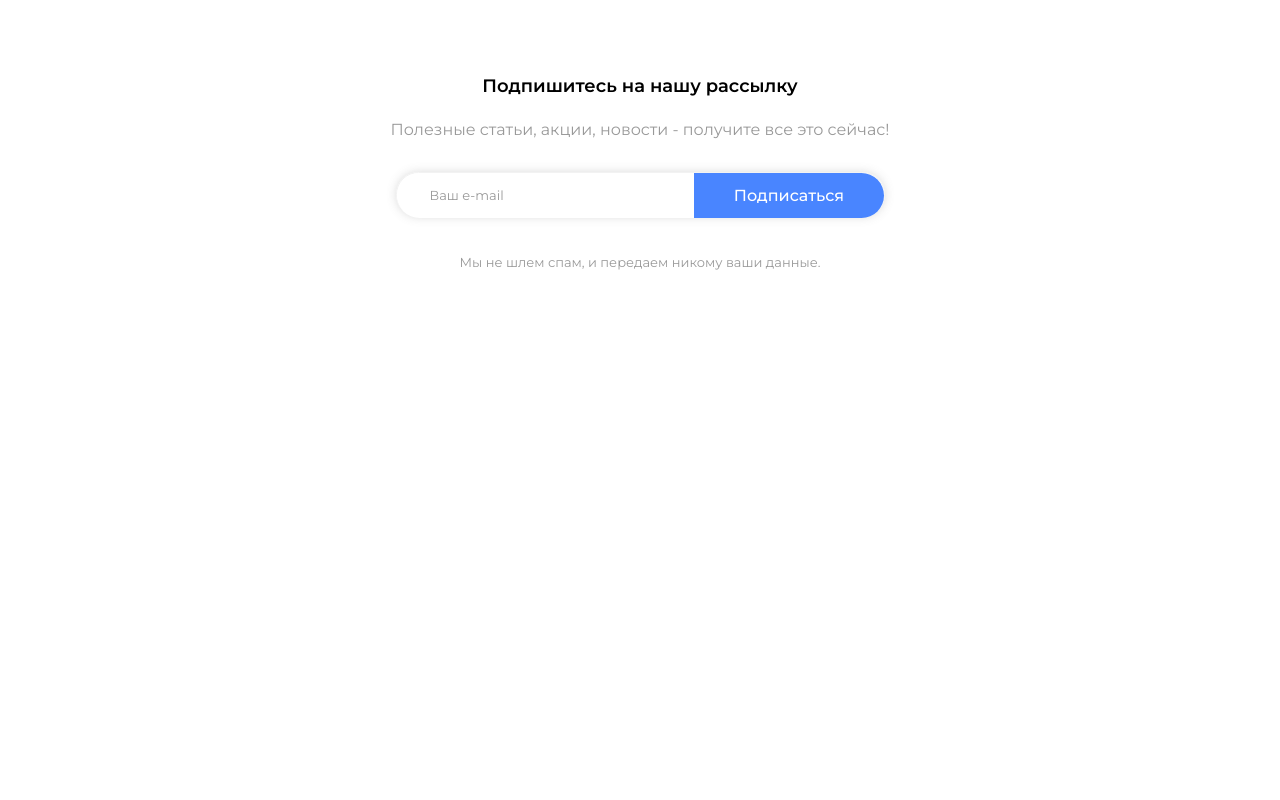
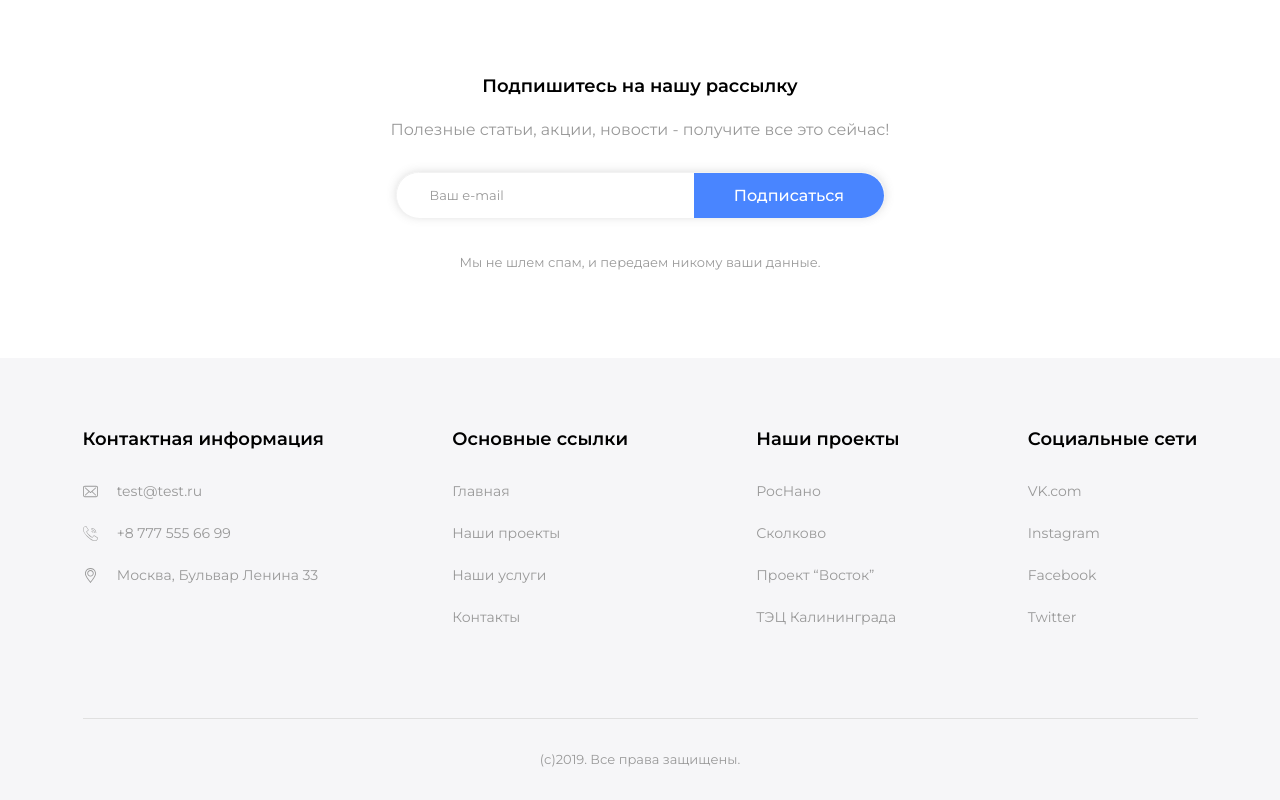
Before and after one commit to bulatovaa/Landing-Pages, a plain HTML site: page it-company-landing-page/index.html in a window 1280 px wide. Shown: the part 5019-5819 px from the top of the page. Before the commit the page ends 5377 px from the top, so only its background shows below. Drawn offline with Linux system fonts and the light colour scheme.

Commit message:
finish the project

```diff
--- a/it-company-landing-page/index.html
+++ b/it-company-landing-page/index.html
@@ -207,5 +207,81 @@
             <p class="subscribe__description">Мы не шлем спам, и передаем никому ваши данные.</p>
         </div>
     </section>
+
+    <footer class="footer">
+        <div class="container">
+            <div class="footer__content">
+                <ul class="footer__list">
+                    <li class="footer__item-title">
+                        <a href="#" class="footer__link-title">Контактная информация</a>
+                    </li>
+                    <li class="footer__item">
+                        <span class="footer__mail footer__icon"></span>
+                        <a href="mailto:test@test.ru" class="footer__link">test@test.ru</a>
+                    </li>
+                    <li class="footer__item">
+                        <span class="footer__phone footer__icon"></span>
+                        <a href="tel:89999999999" class="footer__link">+8 777 555 66 99</a>
+                    </li>
+                    <li class="footer__item">
+                        <span class="footer__navigation footer__icon"></span>
+                        <a href="#" class="footer__link">Москва, Бульвар Ленина 33</a>
+                    </li>
+                </ul>
+                <ul class="footer__list">
+                    <li class="footer__item-title">
+                        <a href="#" class="footer__link-title">Основные ссылки</a>
+                    </li>
+                    <li class="footer__item">
+                        <a href="#" class="footer__link">Главная</a>
+                    </li>
+                    <li class="footer__item">
+                        <a href="#" class="footer__link">Наши проекты</a>
+                    </li>
+                    <li class="footer__item">
+                        <a href="#" class="footer__link">Наши услуги</a>
+                    </li>
+                    <li class="footer__item">
+                        <a href="#" class="footer__link">Контакты</a>
+                    </li>
+                </ul>
+                <ul class="footer__list">
+                    <li class="footer__item-title">
+                        <a href="#" class="footer__link-title">Наши проекты</a>
+                    </li>
+                    <li class="footer__item">
+                        <a href="#" class="footer__link">РосНано</a>
+                    </li>
+                    <li class="footer__item">
+                        <a href="#" class="footer__link">Сколково</a>
+                    </li>
+                    <li class="footer__item">
+                        <a href="#" class="footer__link">Проект “Восток”</a>
+                    </li>
+                    <li class="footer__item">
+                        <a href="#" class="footer__link">ТЭЦ Калининграда</a>
+                    </li>
+                </ul>
+                <ul class="footer__list">
+                    <li class="footer__item-title">
+                        <a href="#" class="footer__link-title">Социальные сети</a>
+                    </li>
+                    <li class="footer__item">
+                        <a href="#" class="footer__link">VK.com</a>
+                    </li>
+                    <li class="footer__item">
+                        <a href="#" class="footer__link">Instagram</a>
+                    </li>
+                    <li class="footer__item">
+                        <a href="#" class="footer__link">Facebook</a>
+                    </li>
+                    <li class="footer__item">
+                        <a href="#" class="footer__link">Twitter</a>
+                    </li>
+                </ul>
+            </div>
+            <div class="footer__copyright">(с)2019. Все права защищены.</div>
+        </div>
+    </footer>
 </body>
 </html>
--- a/it-company-landing-page/style.css
+++ b/it-company-landing-page/style.css
@@ -512,3 +512,78 @@ button:active, button:focus {
     text-align: center;
     color: #999999;
 }
+
+.footer {
+    background: #F6F6F8;
+    padding: 70px 0 30px;
+}
+
+.footer__content {
+    display: flex;
+    justify-content: space-between;
+    align-items: start;
+    border-bottom: 1px solid #E0E0E0;
+    padding-bottom: 70px;
+}
+
+.footer__list {
+    list-style: none;
+}
+
+.footer__icon {
+    display: inline-block;
+    width: 15px;
+    height: 15px;
+    background: url("assets/images/icons/mail.svg");
+    margin-right: 15px;
+    vertical-align: middle;
+}
+
+.footer__mail {
+    background: url("assets/images/icons/mail.svg");
+}
+
+.footer__phone {
+    background: url("assets/images/icons/phone.svg");
+}
+
+.footer__navigation {
+    background: url("assets/images/icons/navigation.svg");
+}
+
+.footer__item-title {
+    margin-bottom: 30px;
+}
+
+.footer__item {
+    margin-bottom: 20px;
+}
+
+.footer__link-title {
+    font-weight: 600;
+    font-size: 1.8rem;
+    line-height: 2.2rem;
+    color: #000000;
+    text-decoration: none;
+}
+
+.footer__link {
+    text-decoration: none;
+    font-weight: normal;
+    font-size: 1.4rem;
+    line-height: 2.2rem;
+    color: #999999;
+}
+
+.footer__link:hover {
+    color: black;
+}
+
+.footer__copyright {
+    font-weight: normal;
+    font-size: 1.3rem;
+    line-height: 2.1rem;
+    text-align: center;
+    color: #999999;
+    margin-top: 30px;
+}
```
Also changed, not shown: it-company-landing-page/assets/images/icons/mail.svg (added), it-company-landing-page/assets/images/icons/navigation.svg (added), it-company-landing-page/assets/images/icons/phone.svg (added).
